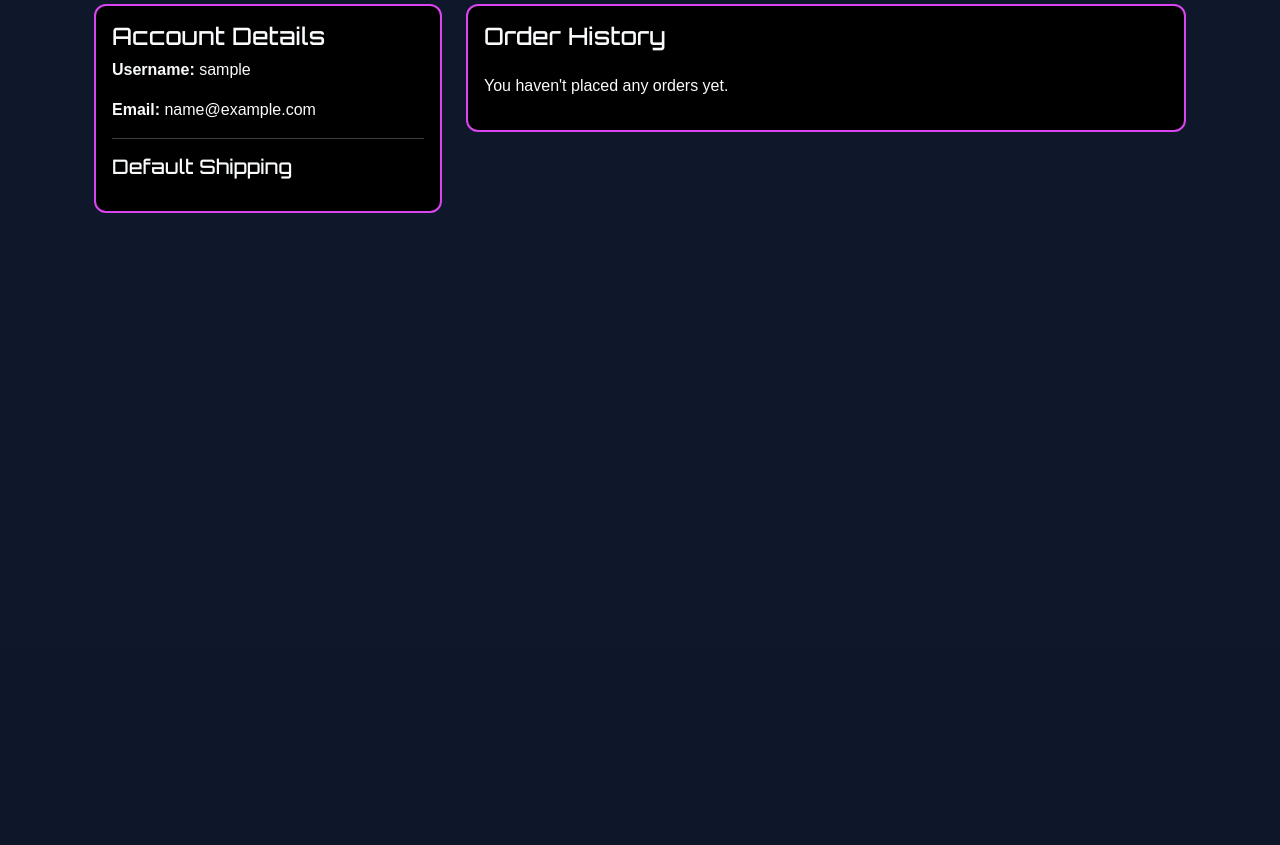
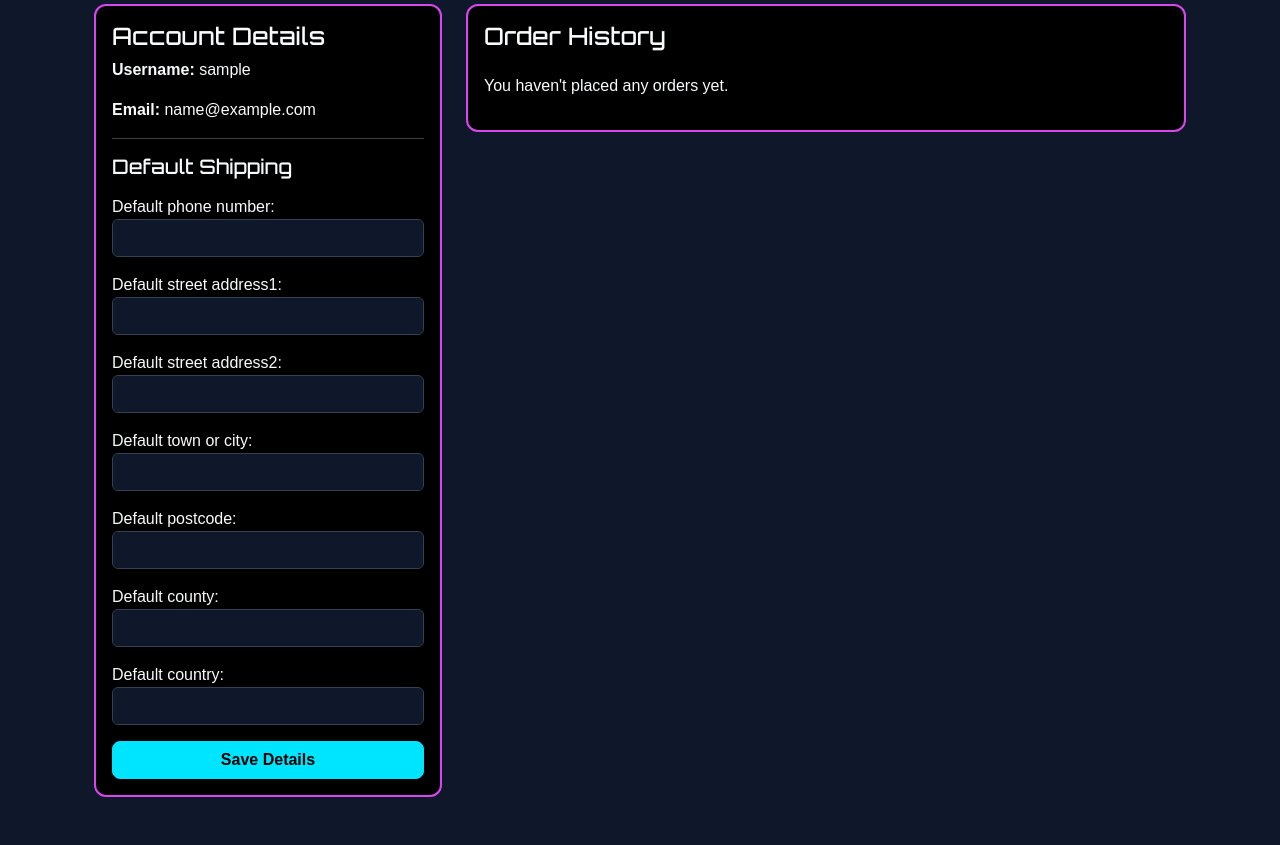
Before and after one commit to N-Smillie/retro-store-project, a Django app: page /profile/ in a window 1280 px wide. Shown: the part 154-999 px from the top of the page. Before the commit the page ends 367 px from the top, so only its background shows below. Run offline with Django 5.2, Linux system fonts and the light colour scheme; the visitor is signed in with stand-in values (Sample User, id 1); data that the repository does not hold is empty; some libraries are stand-ins or nearby versions; some web fonts are replaced.

Commit message:
Implemented default shipping profile and checkout autofill

```diff
--- /dev/null
+++ b/profiles/forms.py
@@ -0,0 +1,72 @@
+from django import forms
+
+from .models import UserProfile
+
+
+class UserProfileForm(forms.ModelForm):
+
+    class Meta:
+
+        model = UserProfile
+
+        fields = [
+            'default_phone_number',
+            'default_street_address1',
+            'default_street_address2',
+            'default_town_or_city',
+            'default_postcode',
+            'default_county',
+            'default_country',
+        ]
+
+        widgets = {
+
+            'default_phone_number':
+                forms.TextInput(
+                    attrs={
+                        'class':'form-control'
+                    }
+                ),
+
+            'default_street_address1':
+                forms.TextInput(
+                    attrs={
+                        'class':'form-control'
+                    }
+                ),
+
+            'default_street_address2':
+                forms.TextInput(
+                    attrs={
+                        'class':'form-control'
+                    }
+                ),
+
+            'default_town_or_city':
+                forms.TextInput(
+                    attrs={
+                        'class':'form-control'
+                    }
+                ),
+
+            'default_postcode':
+                forms.TextInput(
+                    attrs={
+                        'class':'form-control'
+                    }
+                ),
+
+            'default_county':
+                forms.TextInput(
+                    attrs={
+                        'class':'form-control'
+                    }
+                ),
+
+            'default_country':
+                forms.TextInput(
+                    attrs={
+                        'class':'form-control'
+                    }
+                ),
+        }
--- a/profiles/templates/profiles/profile.html
+++ b/profiles/templates/profiles/profile.html
@@ -19,12 +19,81 @@
 
                     <hr>
 
-                    <h5>Default Shipping</h5>
+                    <h5 class="mb-3">
 
-                    <p>{{ profile.default_street_address1 }}</p>
-                    <p>{{ profile.default_town_or_city }}</p>
-                    <p>{{ profile.default_postcode }}</p>
-                    <p>{{ profile.default_country }}</p>
+                        Default Shipping
+
+                    </h5>
+
+                    <form method="POST">
+
+                        {% csrf_token %}
+
+                        <div class="mb-3">
+
+                            {{ form.default_phone_number.label_tag }}
+
+                            {{ form.default_phone_number }}
+
+                        </div>
+
+                        <div class="mb-3">
+
+                            {{ form.default_street_address1.label_tag }}
+
+                            {{ form.default_street_address1 }}
+
+                        </div>
+
+                        <div class="mb-3">
+
+                            {{ form.default_street_address2.label_tag }}
+
+                            {{ form.default_street_address2 }}
+
+                        </div>
+
+                        <div class="mb-3">
+
+                            {{ form.default_town_or_city.label_tag }}
+
+                            {{ form.default_town_or_city }}
+
+                        </div>
+
+                        <div class="mb-3">
+
+                            {{ form.default_postcode.label_tag }}
+
+                            {{ form.default_postcode }}
+
+                        </div>
+
+                        <div class="mb-3">
+
+                            {{ form.default_county.label_tag }}
+
+                            {{ form.default_county }}
+
+                        </div>
+
+                        <div class="mb-3">
+
+                            {{ form.default_country.label_tag }}
+
+                            {{ form.default_country }}
+
+                        </div>
+
+                        <button
+                            type="submit"
+                            class="btn btn-primary w-100">
+
+                            Save Details
+
+                        </button>
+
+                    </form>
 
                 </div>
             </div>
--- a/profiles/views.py
+++ b/profiles/views.py
@@ -1,6 +1,7 @@
 from django.shortcuts import render, redirect
 from django.contrib.auth.decorators import login_required
 from django.contrib import messages
+from .forms import UserProfileForm
 
 from .models import UserProfile
 from checkout.models import Order
@@ -10,10 +11,34 @@ def profile(request):
 
     profile = request.user.profile
 
+    if request.method == 'POST':
+
+        form = UserProfileForm(
+            request.POST,
+            instance=profile
+        )
+
+        if form.is_valid():
+
+            form.save()
+
+            messages.success(
+                request,
+                'Default shipping updated successfully.'
+            )
+
+            return redirect('profile')
+
+    else:
+
+        form = UserProfileForm(instance=profile)
+
+
     orders = profile.user.orders.all().order_by('-created_at')
 
     context = {
         'profile': profile,
+        'form': form,
         'orders': orders,
     }
 
```
Also changed, not shown: checkout/views.py (+32 -1 lines).
